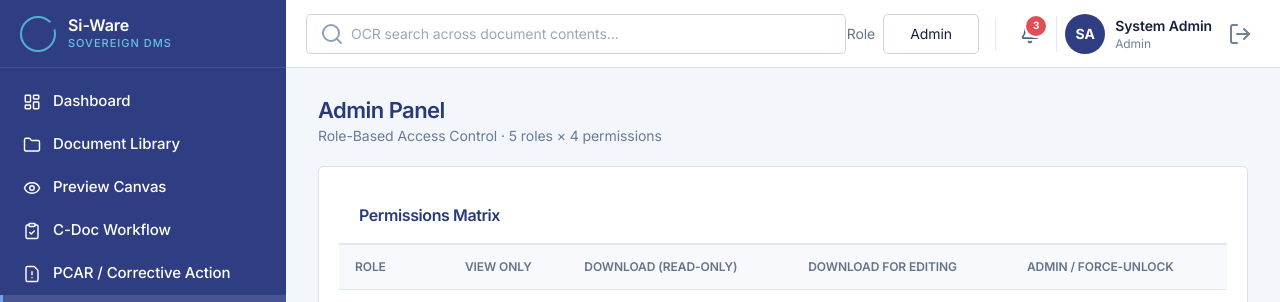
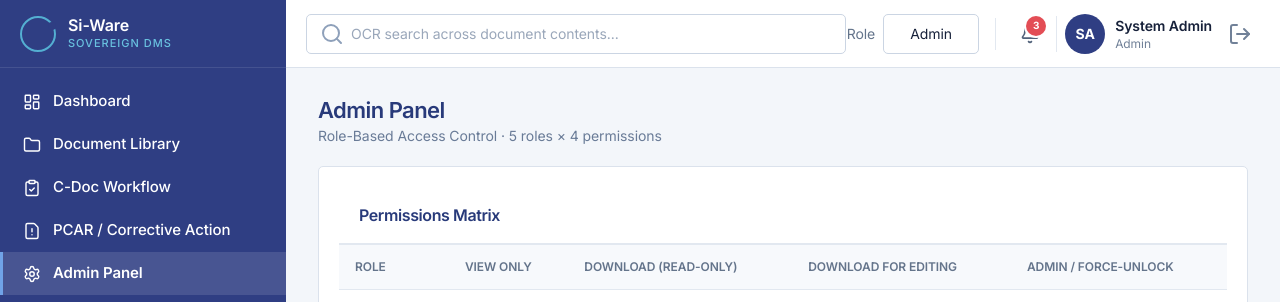
Before and after one commit to marwanelafifi-dev/DMS, a React (Vite) app in the folder web/: page /admin/roles in a window 1280 px wide. Shown: the top 302 px of the page. Built offline with nearby package versions, Linux system fonts and the light colour scheme; no server answers.

Commit message:
refactor(web): remove preview canvas navigation

```diff
--- a/web/src/components/layout/Sidebar.tsx
+++ b/web/src/components/layout/Sidebar.tsx
@@ -2,7 +2,6 @@ import { useLocation, useNavigate } from 'react-router-dom';
 import {
   Check,
   ClipboardCheck,
-  Eye,
   FileWarning,
   Folder,
   LayoutDashboard,
@@ -18,7 +17,6 @@ interface SidebarProps {
 const navItems = [
   { label: 'Dashboard', path: '/', icon: LayoutDashboard, exact: true },
   { label: 'Document Library', path: '/documents', icon: Folder },
-  { label: 'Preview Canvas', path: '/documents/doc-1', icon: Eye, preview: true },
   { label: 'C-Doc Workflow', path: '/approvals', icon: ClipboardCheck },
   { label: 'PCAR / Corrective Action', path: '/tasks', icon: FileWarning },
   { label: 'Admin Panel', path: '/admin/roles', icon: Settings, admin: true },
@@ -30,18 +28,13 @@ export function Sidebar({ isExpanded = false, onToggleExpand }: SidebarProps) {
 
   const isActive = (item: (typeof navItems)[number]) => {
     if (item.exact) return location.pathname === '/';
-    if (item.preview) return /^\/documents\/[^/]+/.test(location.pathname);
     if (item.admin) return location.pathname.startsWith('/admin') || location.pathname.startsWith('/settings');
     if (item.path === '/documents') return location.pathname === '/documents';
     return location.pathname.startsWith(item.path);
   };
 
   const goTo = (item: (typeof navItems)[number]) => {
-    if (item.preview) {
-      navigate(item.path);
-    } else {
-      navigate(item.path);
-    }
+    navigate(item.path);
     if (isExpanded) onToggleExpand?.();
   };
 
```
